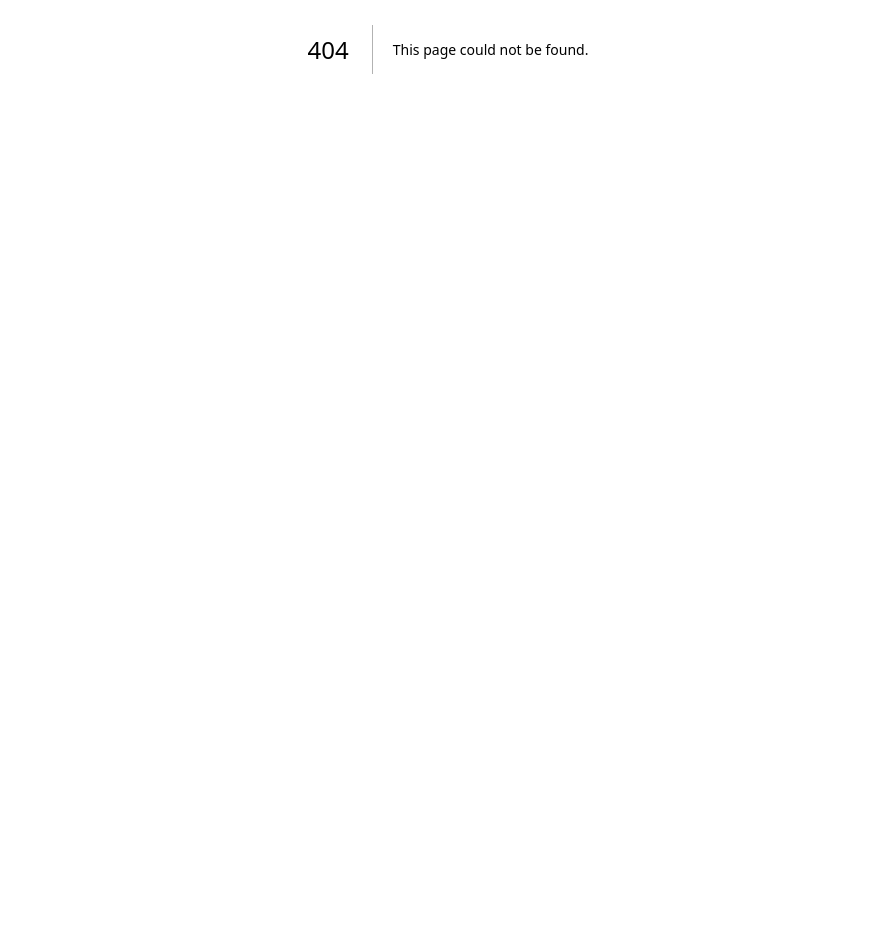
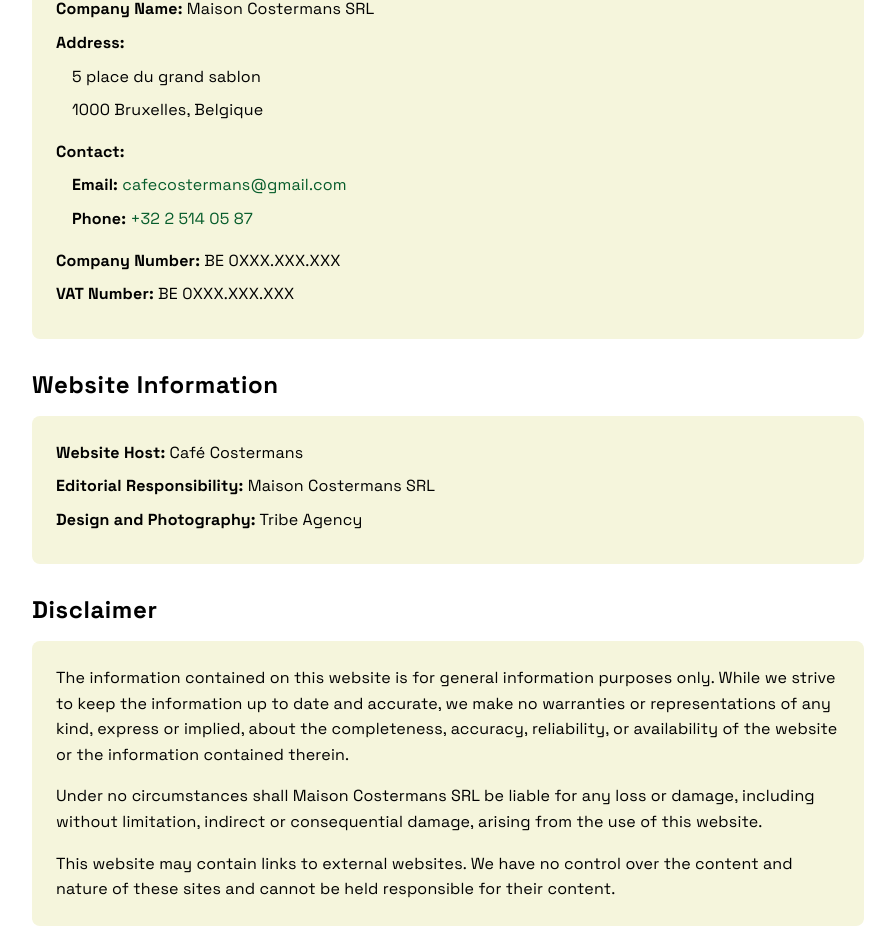
Before and after one commit to apellier/costermans, a Next.js app: page /en/legal in a window 1280 px wide. Before the commit this address had no page. Shown: the part 351-1297 px from the top of the page, without its empty margins (192-1087 px from the left). Before the commit the page ends 800 px from the top, so only its background shows below. Built offline with nearby package versions, Linux system fonts and the light colour scheme.

Commit message:
add legal mentions

```diff
--- a/messages/en.json
+++ b/messages/en.json
@@ -249,7 +249,8 @@
     "links": {
       "menu": "Menu",
       "about": "About",
-      "contact": "Contact"
+      "contact": "Contact",
+      "legal": "Legal Notice"
     },
     "copyright": "All rights reserved."
   },
@@ -343,5 +344,35 @@
       "heritage": "Heritage atmosphere and craftsmanship",
       "community": "Community gathering over great food"
     }
+  },
+  "legal": {
+    "title": "Legal Notice",
+    "company": {
+      "title": "Company Information",
+      "name": "Company Name",
+      "address": "Address",
+      "contact": "Contact",
+      "email": "Email",
+      "phone": "Phone",
+      "registration": "Company Number",
+      "vat": "VAT Number"
+    },
+    "website": {
+      "title": "Website Information",
+      "host": "Website Host",
+      "responsible": "Editorial Responsibility",
+      "design": "Design and Photography"
+    },
+    "disclaimer": {
+      "title": "Disclaimer",
+      "content1": "The information contained on this website is for general information purposes only. While we strive to keep the information up to date and accurate, we make no warranties or representations of any kind, express or implied, about the completeness, accuracy, reliability, or availability of the website or the information contained therein.",
+      "content2": "Under no circumstances shall Maison Costermans SRL be liable for any loss or damage, including without limitation, indirect or consequential damage, arising from the use of this website.",
+      "content3": "This website may contain links to external websites. We have no control over the content and nature of these sites and cannot be held responsible for their content."
+    },
+    "privacy": {
+      "title": "Personal Data Protection",
+      "content1": "In accordance with the General Data Protection Regulation (GDPR), we are committed to protecting your personal data. Information you provide to us through our contact form is used only to respond to your requests.",
+      "content2": "Your data is not shared with third parties and is kept only as long as necessary to process your request. You have the right to access, correct and delete your personal data."
+    }
   }
 }
--- a/messages/fr.json
+++ b/messages/fr.json
@@ -249,7 +249,8 @@
     "links": {
       "menu": "Menu",
       "about": "À propos",
-      "contact": "Contact"
+      "contact": "Contact",
+      "legal": "Mentions légales"
     },
     "copyright": "Tous droits réservés."
   },
@@ -343,5 +344,35 @@
       "heritage": "Atmosphère patrimoniale et artisanat",
       "community": "Rassemblement communautaire autour de la bonne nourriture"
     }
+  },
+  "legal": {
+    "title": "Mentions Légales",
+    "company": {
+      "title": "Informations sur l'entreprise",
+      "name": "Dénomination sociale",
+      "address": "Adresse",
+      "contact": "Contact",
+      "email": "Email",
+      "phone": "Téléphone",
+      "registration": "Numéro d'entreprise",
+      "vat": "Numéro de TVA"
+    },
+    "website": {
+      "title": "Informations sur le site web",
+      "host": "Hébergeur du site",
+      "responsible": "Responsable éditorial",
+      "design": "Conception et photographies"
+    },
+    "disclaimer": {
+      "title": "Clause de non-responsabilité",
+      "content1": "Les informations contenues dans ce site web sont fournies à des fins d'information générale uniquement. Bien que nous nous efforcions de maintenir les informations à jour et exactes, nous ne donnons aucune garantie ou assurance, expresse ou implicite, concernant l'exhaustivité, l'exactitude, la fiabilité ou la disponibilité du site web ou des informations qu'il contient.",
+      "content2": "En aucun cas, Maison Costermans SRL ne sera tenue responsable de toute perte ou dommage, y compris, mais sans s'y limiter, les dommages indirects ou consécutifs, résultant de l'utilisation de ce site web.",
+      "content3": "Ce site web peut contenir des liens vers des sites web externes. Nous n'avons aucun contrôle sur le contenu et la nature de ces sites et ne pouvons être tenus responsables de leur contenu."
+    },
+    "privacy": {
+      "title": "Protection des données personnelles",
+      "content1": "Conformément au Règlement général sur la protection des données (RGPD), nous nous engageons à protéger vos données personnelles. Les informations que vous nous fournissez via notre formulaire de contact ne sont utilisées que pour répondre à vos demandes.",
+      "content2": "Vos données ne sont pas transmises à des tiers et sont conservées uniquement le temps nécessaire au traitement de votre demande. Vous disposez d'un droit d'accès, de rectification et de suppression de vos données personnelles."
+    }
   }
 }
--- a/messages/nl.json
+++ b/messages/nl.json
@@ -249,7 +249,8 @@
     "links": {
       "menu": "Menu",
       "about": "Over Ons",
-      "contact": "Contact"
+      "contact": "Contact",
+      "legal": "Juridische Informatie"
     },
     "copyright": "Alle rechten voorbehouden."
   },
@@ -343,5 +344,35 @@
       "heritage": "Erfgoed sfeer en vakmanschap",
       "community": "Gemeenschap bijeenkomst over lekker eten"
     }
+  },
+  "legal": {
+    "title": "Juridische Informatie",
+    "company": {
+      "title": "Bedrijfsinformatie",
+      "name": "Bedrijfsnaam",
+      "address": "Adres",
+      "contact": "Contact",
+      "email": "E-mail",
+      "phone": "Telefoon",
+      "registration": "Ondernemingsnummer",
+      "vat": "BTW-nummer"
+    },
+    "website": {
+      "title": "Website Informatie",
+      "host": "Website Host",
+      "responsible": "Redactionele Verantwoordelijkheid",
+      "design": "Ontwerp en Fotografie"
+    },
+    "disclaimer": {
+      "title": "Disclaimer",
+      "content1": "De informatie op deze website is alleen bedoeld voor algemene informatiedoeleinden. Hoewel we streven naar actuele en juiste informatie, geven we geen garanties of verklaringen van welke aard dan ook, expliciet of impliciet, over de volledigheid, nauwkeurigheid, betrouwbaarheid of beschikbaarheid van de website of de informatie die erop staat.",
+      "content2": "In geen geval is Maison Costermans SRL aansprakelijk voor verlies of schade, inclusief maar niet beperkt tot indirecte of gevolgschade, voortvloeiend uit het gebruik van deze website.",
+      "content3": "Deze website kan links bevatten naar externe websites. We hebben geen controle over de inhoud en aard van deze sites en kunnen niet verantwoordelijk worden gehouden voor hun inhoud."
+    },
+    "privacy": {
+      "title": "Bescherming van Persoonlijke Gegevens",
+      "content1": "In overeenstemming met de Algemene Verordening Gegevensbescherming (AVG) zijn we toegewijd aan het beschermen van uw persoonlijke gegevens. Informatie die u ons verstrekt via ons contactformulier wordt alleen gebruikt om te reageren op uw verzoeken.",
+      "content2": "Uw gegevens worden niet gedeeld met derden en worden alleen bewaard zolang nodig is om uw verzoek te verwerken. U heeft het recht om uw persoonlijke gegevens in te zien, te corrigeren en te verwijderen."
+    }
   }
 }
--- /dev/null
+++ b/src/app/[locale]/legal/page.tsx
@@ -0,0 +1,71 @@
+import { getTranslations } from 'next-intl/server';
+
+export default async function LegalPage({ params }: { params: Promise<{ locale: string }> }) {
+  const { locale } = await params;
+  const t = await getTranslations('legal');
+
+  return (
+    <div className="min-h-screen bg-white py-16 lg:py-20">
+      <div className="max-w-4xl mx-auto px-4 sm:px-6 lg:px-8">
+        <h1 className="text-4xl lg:text-5xl text-forest mb-12 text-center font-bold">
+          {t('title')}
+        </h1>
+
+        <div className="prose prose-lg max-w-none">
+          <section className="mb-8">
+            <h2 className="text-2xl text-forest mb-4 font-bold">{t('company.title')}</h2>
+            <div className="bg-warm-beige rounded-lg p-6">
+              <p className="mb-2"><strong>{t('company.name')}:</strong> Maison Costermans SRL</p>
+              <p className="mb-2"><strong>{t('company.address')}:</strong></p>
+              <p className="ml-4 mb-2">5 place du grand sablon</p>
+              <p className="ml-4 mb-4">1000 Bruxelles, Belgique</p>
+
+              <p className="mb-2"><strong>{t('company.contact')}:</strong></p>
+              <p className="ml-4 mb-2">
+                <strong>{t('company.email')}:</strong>{' '}
+                <a href="mailto:cafecostermans@gmail.com" className="text-forest hover:text-grasse transition-colors">
+                  cafecostermans@gmail.com
+                </a>
+              </p>
+              <p className="ml-4 mb-4">
+                <strong>{t('company.phone')}:</strong>{' '}
+                <a href="tel:+3225140587" className="text-forest hover:text-grasse transition-colors">
+                  +32 2 514 05 87
+                </a>
+              </p>
+
+              <p className="mb-2"><strong>{t('company.registration')}:</strong> BE 0XXX.XXX.XXX</p>
+              <p className="mb-2"><strong>{t('company.vat')}:</strong> BE 0XXX.XXX.XXX</p>
+            </div>
+          </section>
+
+          <section className="mb-8">
+            <h2 className="text-2xl text-forest mb-4 font-bold">{t('website.title')}</h2>
+            <div className="bg-warm-beige rounded-lg p-6">
+              <p className="mb-2"><strong>{t('website.host')}:</strong> Café Costermans</p>
+              <p className="mb-2"><strong>{t('website.responsible')}:</strong> Maison Costermans SRL</p>
+              <p className="mb-2"><strong>{t('website.design')}:</strong> Tribe Agency</p>
+            </div>
+          </section>
+
+          <section className="mb-8">
+            <h2 className="text-2xl text-forest mb-4 font-bold">{t('disclaimer.title')}</h2>
+            <div className="bg-warm-beige rounded-lg p-6">
+              <p className="mb-4">{t('disclaimer.content1')}</p>
+              <p className="mb-4">{t('disclaimer.content2')}</p>
+              <p>{t('disclaimer.content3')}</p>
+            </div>
+          </section>
+
+          <section>
+            <h2 className="text-2xl text-forest mb-4 font-bold">{t('privacy.title')}</h2>
+            <div className="bg-warm-beige rounded-lg p-6">
+              <p className="mb-4">{t('privacy.content1')}</p>
+              <p>{t('privacy.content2')}</p>
+            </div>
+          </section>
+        </div>
+      </div>
+    </div>
+  );
+}
--- a/src/components/Footer.tsx
+++ b/src/components/Footer.tsx
@@ -48,8 +48,8 @@
               <p className="text-sm italic">{t('hours.days.monday')}</p>
             </div>
 
-            <div className="flex space-x-4">
-              <Link href={`/${locale}/menu`} className="text-white hover:text-grasse transition-colors font-space-grotesk">
+            <div className="flex flex-wrap gap-x-4 gap-y-2 text-sm">
+              <Link href={`/${locale}/day`} className="text-white hover:text-grasse transition-colors font-space-grotesk">
                 {t('links.menu')}
               </Link>
               <Link href={`/${locale}/about`} className="text-white hover:text-grasse transition-colors font-space-grotesk">
@@ -57,6 +57,9 @@
               </Link>
               <Link href={`/${locale}/contact`} className="text-white hover:text-grasse transition-colors font-space-grotesk">
                 {t('links.contact')}
+              </Link>
+              <Link href={`/${locale}/legal`} className="text-white hover:text-grasse transition-colors font-space-grotesk">
+                {t('links.legal')}
               </Link>
             </div>
           </div>
```
